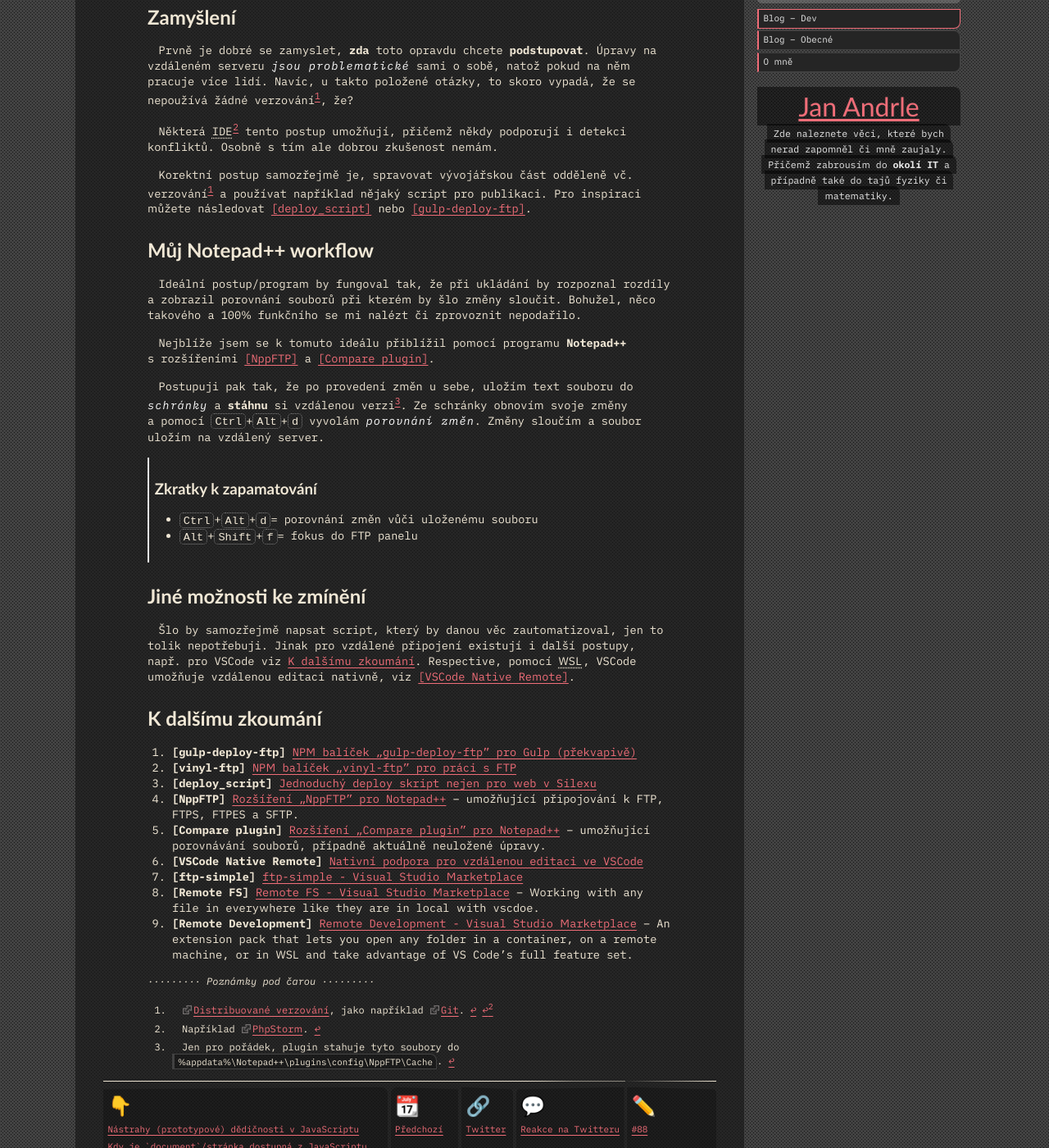
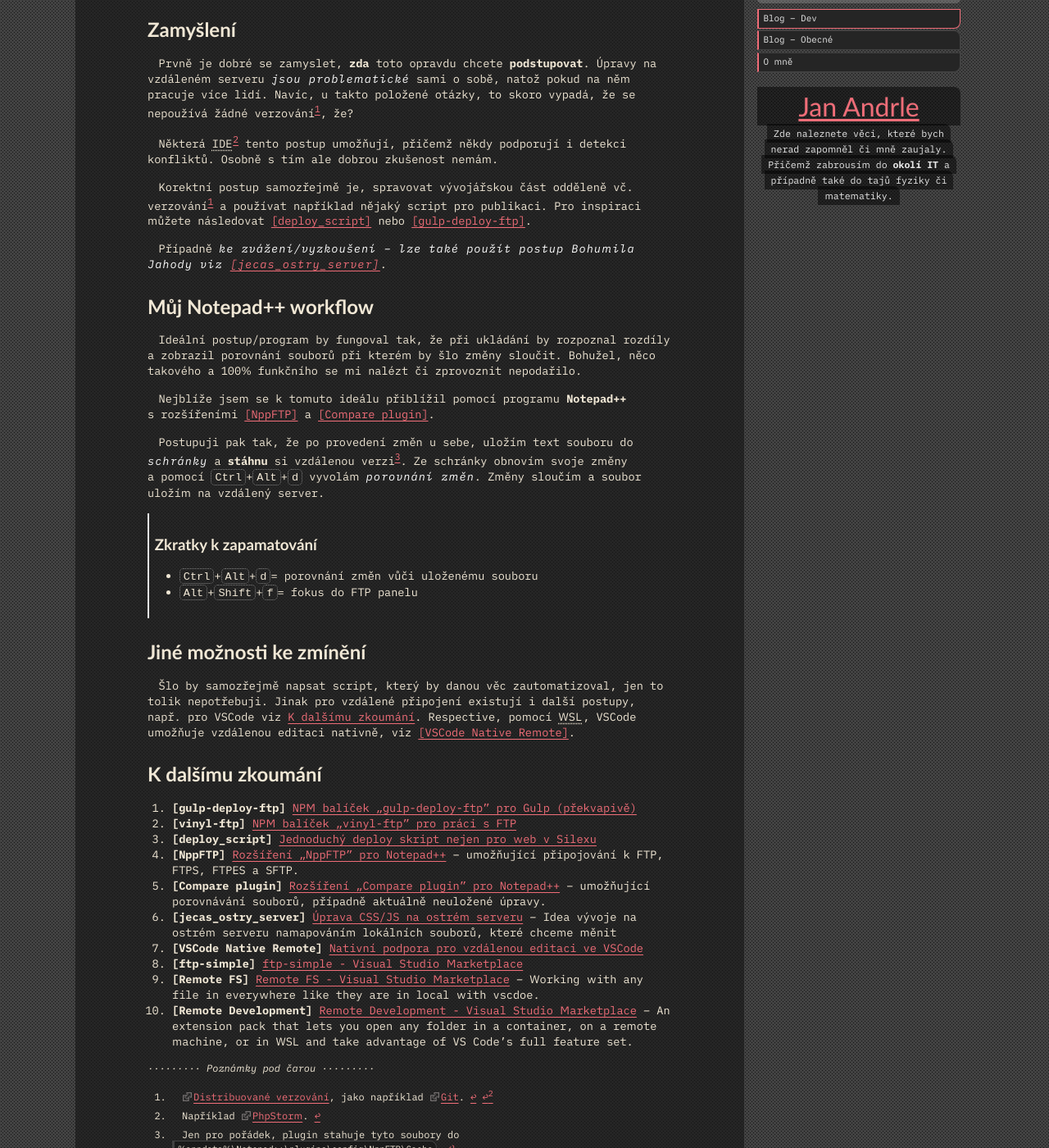
Before and after one commit to jaandrle/jaandrle.github.io, a Jekyll site: the page built from _posts/2020/2020-11-20-editace-na-ftp.md, in a window 1280 px wide and 1400 px high, scrolled down 260 px. Shown: the whole window at 82% size. Built offline with Jekyll 4.4.1, drawn with Linux system fonts in a browser that asks for light colours; emoji names are drawn with the system emoji font; some of the changed text lies outside the part shown; grey boxes are pictures that could not be loaded.

Commit message:
Update 2020-11-20-editace-na-ftp.md
přidán **ječas.cz** viz komentář v #88

```diff
--- a/_posts/2020/2020-11-20-editace-na-ftp.md
+++ b/_posts/2020/2020-11-20-editace-na-ftp.md
@@ -18,6 +19,10 @@ reference:
             caption: "Rozšíření „Compare plugin” pro Notepad++"
             href: "https://github.com/jsleroy/compare-plugin"
             description: "umožňující porovnávání souborů, případně aktuálně neuložené úpravy."
+        jecas_ostry_server:
+            caption: "Úprava CSS/JS na ostrém serveru"
+            href: "https://jecas.cz/pripojeni-lokalnich-souboru"
+            description: "Idea vývoje na ostrém serveru namapováním lokálních souborů, které chceme měnit"
     - ftp_vscode
 ---
 
@@ -31,6 +36,8 @@ Prvně je dobré se zamyslet, **zda** toto opravdu chcete **podstupovat**. Úpra
 Některá {{ site.data.abbr.IDE }}[^2] tento postup umožňují, přičemž někdy podporují i detekci konfliktů. Osobně s tím ale dobrou zkušenost nemám.
 
 Korektní postup samozřejmě je, spravovat vývojářskou část odděleně vč. verzování[^1] a používat například nějaký script pro publikaci. Pro inspiraci můžete následovat {% include reference.html target="deploy_script" %} nebo {% include reference.html target="gulp-deploy-ftp" %}.
+
+Případně *ke zvážení/vyzkoušení – lze také použít postup Bohumila Jahody viz {% include reference.html target="jecas_ostry_server" %}*.
 
 ## Můj Notepad++ workflow
 Ideální postup/program by fungoval tak, že při ukládání by rozpoznal rozdíly a zobrazil porovnání souborů při kterém by šlo změny sloučit. Bohužel, něco takového a 100% funkčního se mi nalézt či zprovoznit nepodařilo.
```
Also changed, not shown: other parts of _posts/2020/2020-11-20-editace-na-ftp.md (+1 -0 lines).
